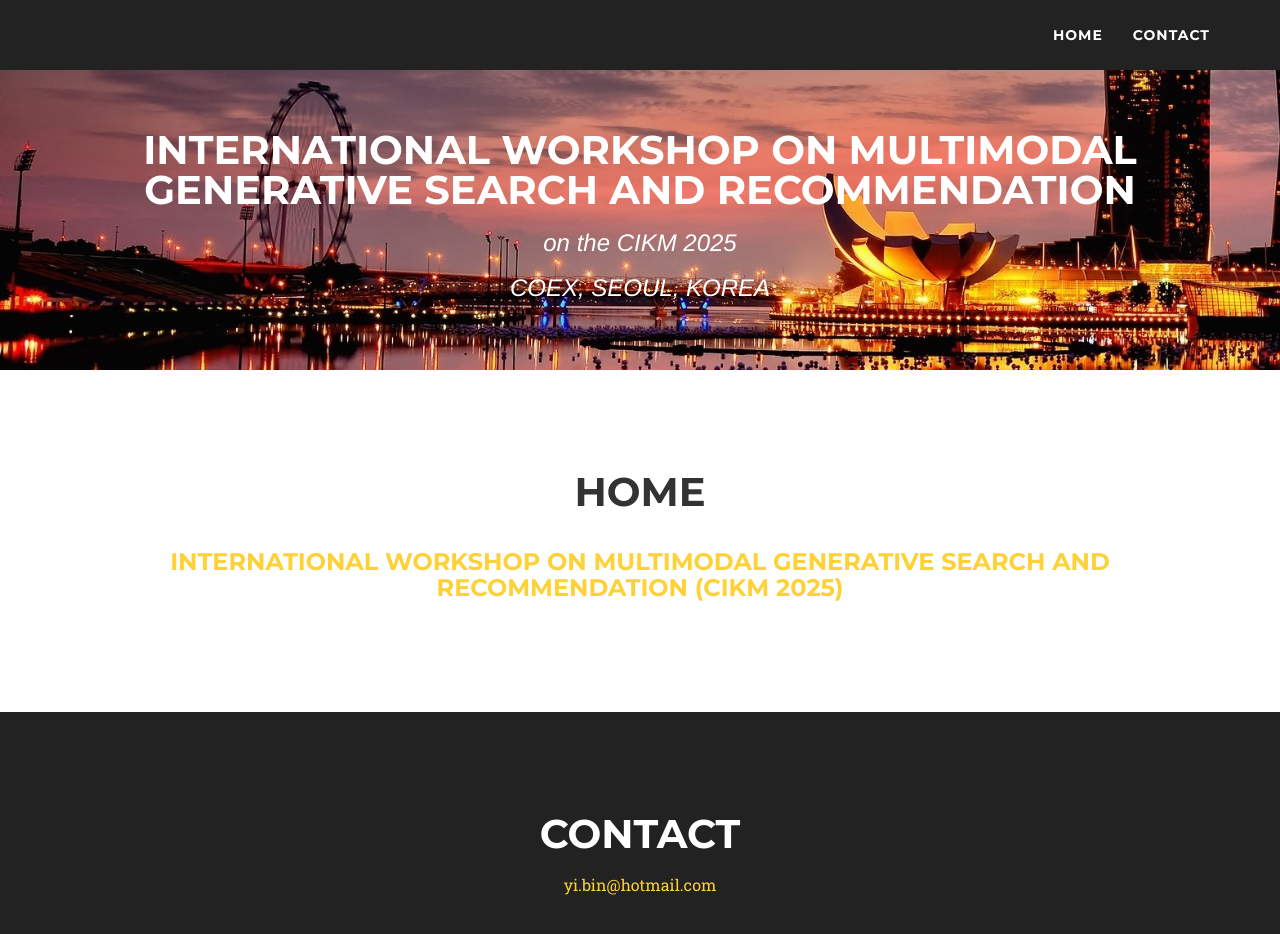
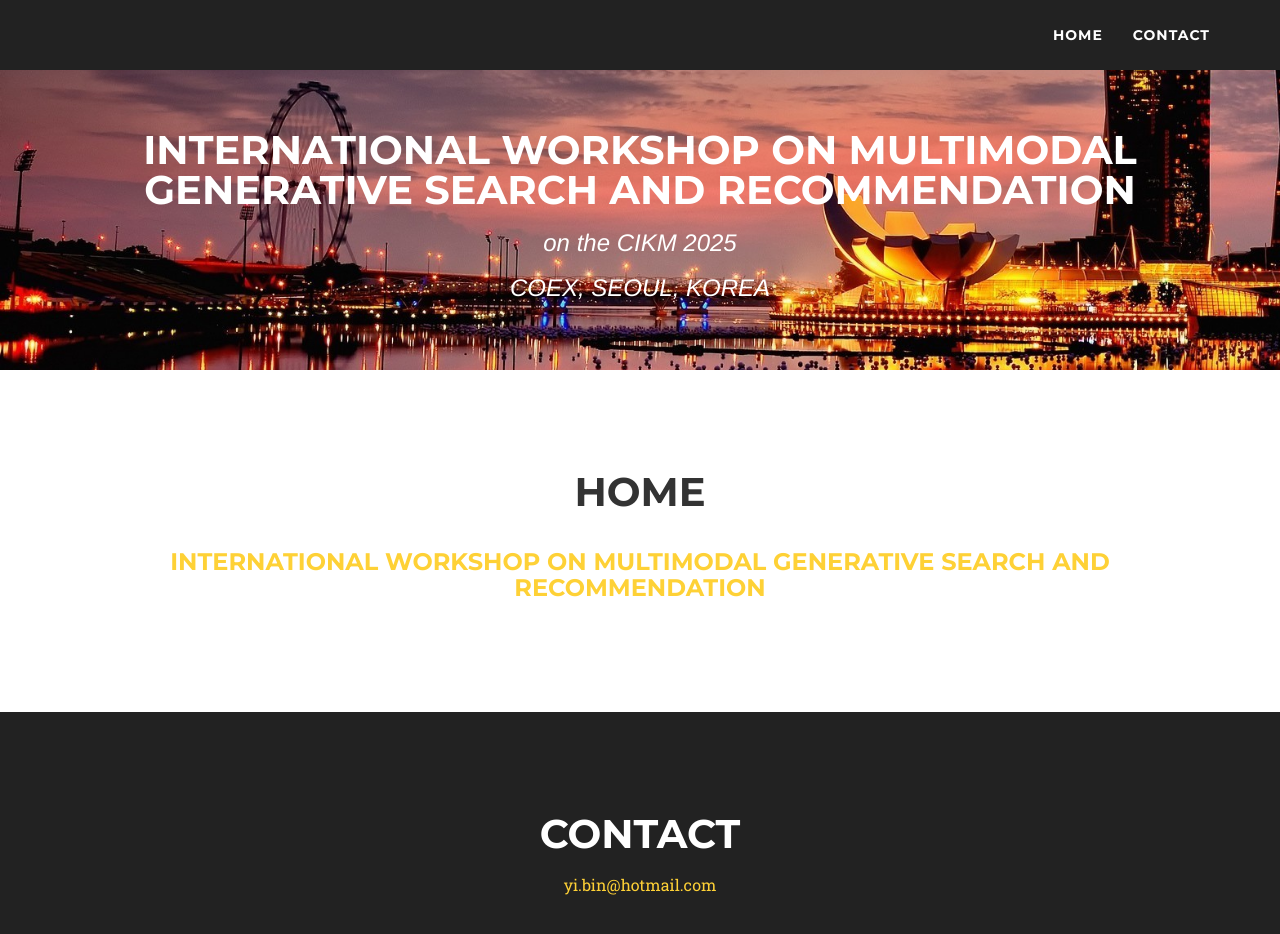
Before and after one commit to mmgensr-cikm25/mmgensr-cikm25.github.io, a Jekyll site: the page built from index.md, in a window 1280 px wide and 1009 px high. Shown: the top 934 px of the window. Built offline with Jekyll 4.4.1, drawn with Linux system fonts in a browser that asks for light colours; nearby versions of some CDN libraries; some web fonts are replaced.

Commit message:
Update home.html

```diff
--- a/_includes/home.html
+++ b/_includes/home.html
@@ -44,7 +44,7 @@
     <div class="row text-center">
       <div class="col-md-12 text-center">
         <p class="large text-muted">
-          <h3><a href="https://mmgensr-cikm25.github.io/mmgensr-cikm25">International Workshop on Multimodal Generative Search and Recommendation (CIKM 2025)</a></h3>
+          <h3><a href="https://mmgensr-cikm25.github.io/mmgensr-cikm25">International Workshop on Multimodal Generative Search and Recommendation</a></h3>
           <!-- <h3><a href="https://generative-rec.github.io/tutorial">Tutorial</a></h3> -->
           <!-- <h3><a href="assets/files/survey.pdf">Survey</a></h3> -->
         </p>
```
